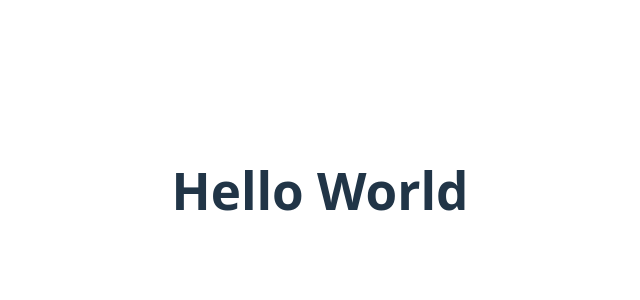
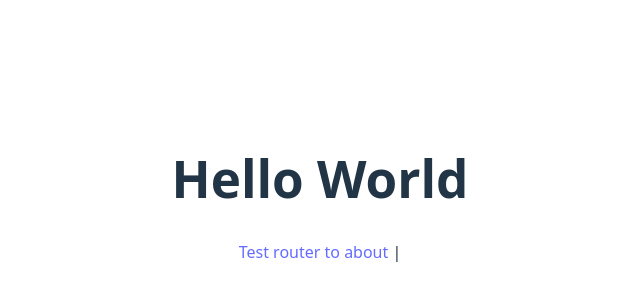
Before and after one commit to gilsonconceicao/fin-cashly-web, a Vue app: page /about in a window 1280 px wide. Before the commit this address had no page. Shown: the part 210-510 px from the top of the page, without its empty margins (320-960 px from the left). Built offline with nearby package versions, Linux system fonts and the light colour scheme.

Commit message:
feat: create router about how test

```diff
--- a/src/App.vue
+++ b/src/App.vue
@@ -4,7 +4,12 @@
 
 <template>
   <h1>Hello World</h1>
+
+  <nav>
+    <router-link to="/about">Test router to about</router-link> |
+  </nav>
+
+  <router-view />
 </template>
 
-<style scoped>
-</style>
+<style scoped></style>
--- /dev/null
+++ b/src/pages/AboutView.vue
@@ -0,0 +1,7 @@
+<template>
+    <h1>About view | page</h1>
+</template>
+
+<script lang="ts">
+
+</script>
```
